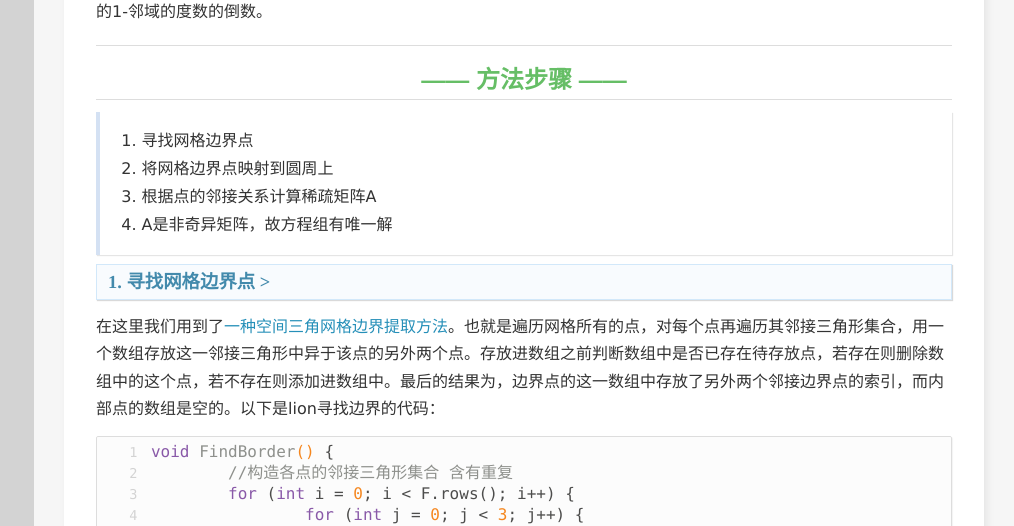
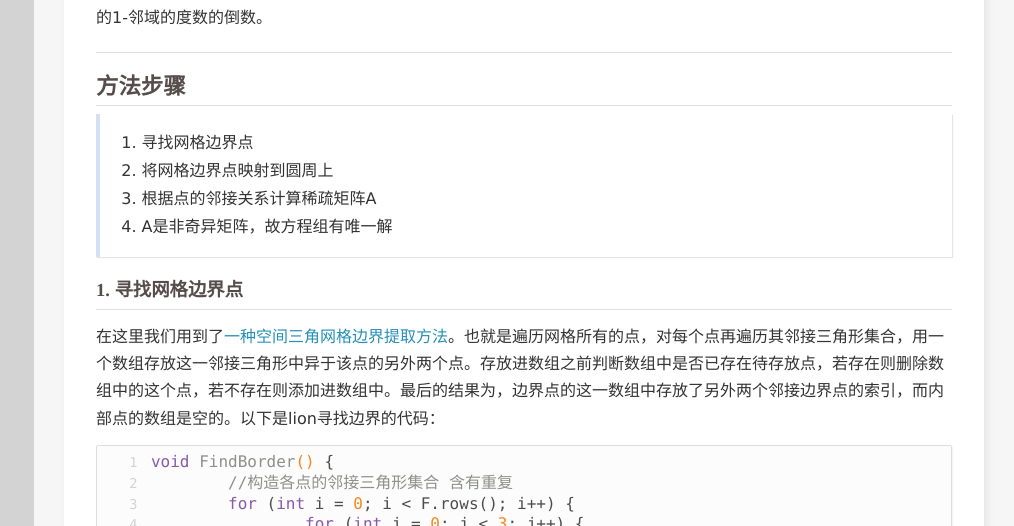
Before and after one commit to Huaqq/Huaqq.github.io, a plain HTML site: page 2018/11/16/三维网格平面参数化(一)/index.html in a window 1280 px wide. Shown: the part 2274-2800 px from the top of the page, without its empty margins (266-1280 px from the left). Drawn offline with nearby package versions, Linux system fonts and the light colour scheme; some packages are replaced by stand-ins of ours; a script that the page names is missing.

Commit message:
Site updated: 2018-11-27 00:14:20

```diff
--- a/2018/11/16/三维网格平面参数化(一)/index.html
+++ b/2018/11/16/三维网格平面参数化(一)/index.html
@@ -111,6 +111,16 @@
 
 
 
+
+    <script>
+        var _hmt = _hmt || [];
+        (function() {
+            var hm = document.createElement("script");
+            hm.src = "//hm.baidu.com/hm.js?9403eb8c3e1afbd49d6eafbef0cf66e5";
+            var s = document.getElementsByTagName("script")[0];
+            s.parentNode.insertBefore(hm, s);
+        })();
+    </script>
 
 
 </head></html>
--- a/css/style.css
+++ b/css/style.css
@@ -1505,40 +1505,9 @@ body .ui-tooltip {
   border-radius: 50%;
   background: #d3d3d3;
 }
-.article-entry h1 {
-  margin-top: 30px;
-}
-.article-entry h2 {
-  margin: 0.5em auto;
-  color: #66be66;
-  padding-bottom: 5px;
-  border-bottom: 1px solid #ddd;
-  text-align: center;
-  font-size: 1.5rem;
-}
-.article-entry h2:hover {
-  color: #88acdb;
-}
-.article-entry h2::before,
-.article-entry h2::after {
-  content: " —— ";
-  font-family: Arial;
-}
-.article-entry h3 {
-  margin: 0.5em auto;
-  color: #438aac;
-  background: rgba(243,248,253,0.6);
-  border: 1px solid #d2e8fa;
-  padding: 0.2em 0.6em;
-  -webkit-box-shadow: 1px 1px 1px rgba(0,0,0,0.15);
-  box-shadow: 1px 1px 1px rgba(0,0,0,0.15);
-}
-.article-entry h3:hover a {
-  text-decoration: underline;
-}
-.article-entry h3::after {
-  content: " >";
-}
+.article-entry h1,
+.article-entry h2,
+.article-entry h3,
 .article-entry h4,
 .article-entry h5,
 .article-entry h6 {
@@ -1546,6 +1515,9 @@ body .ui-tooltip {
   color: #574c4c;
   padding-bottom: 5px;
   border-bottom: 1px solid #ddd;
+}
+.article-entry h1 {
+  margin-top: 30px;
 }
 .article-entry figure table {
   border: none;
```
Also changed, not shown: 2018/11/15/hello-world/index.html (+16 -5 lines), about/index.html (+10 -0 lines), archives/2018/11/index.html (+10 -0 lines), archives/2018/index.html (+10 -0 lines), archives/index.html (+10 -0 lines), index.html (+15 -6 lines), tags/C-C/index.html (+10 -0 lines), tags/index.html (+10 -0 lines).
